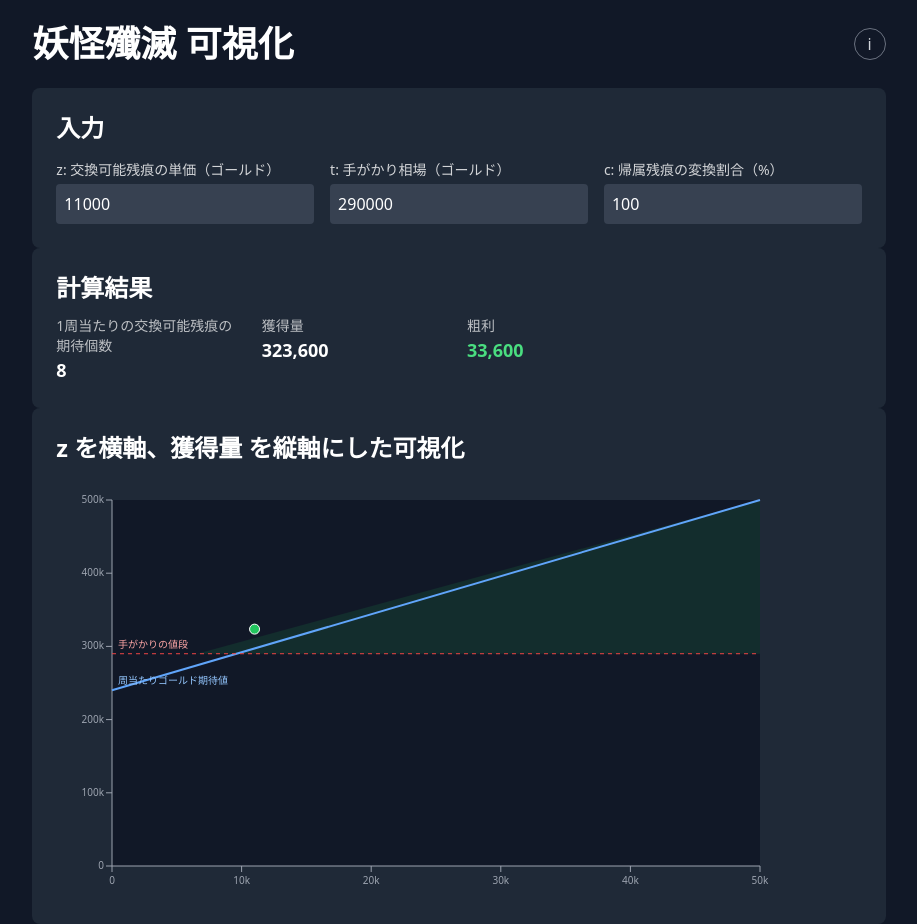
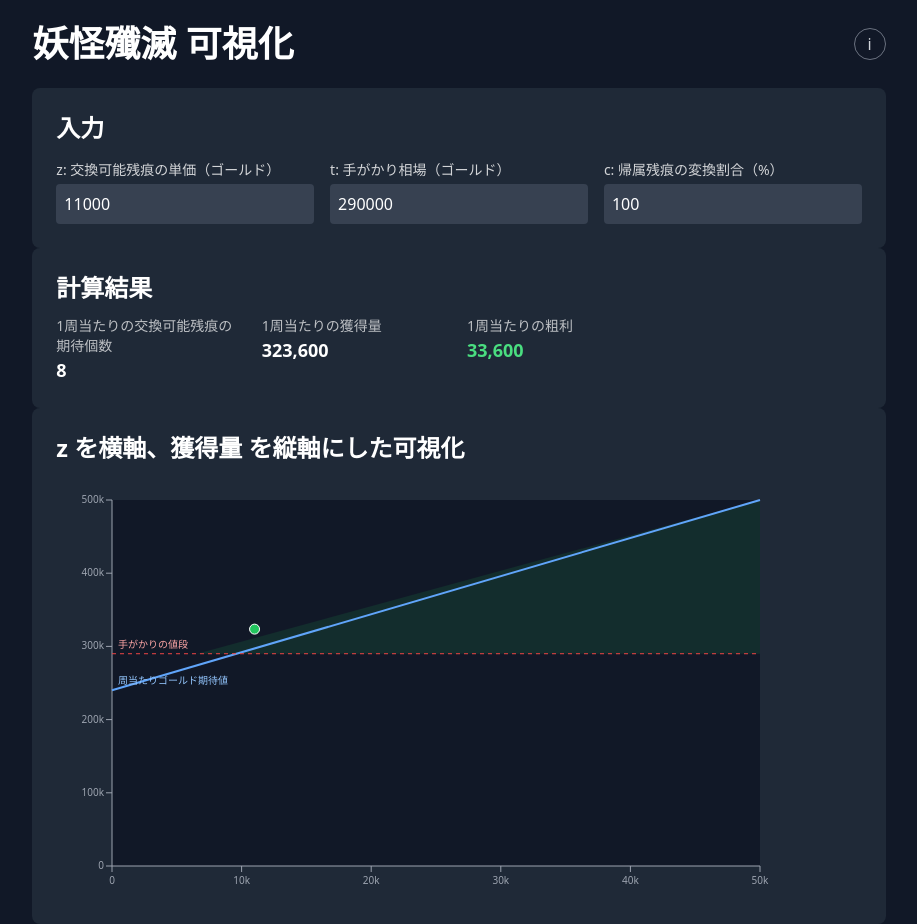
Before and after one commit to bellsanct/bellsanct-tools, a Vue app: page /Senmetsu in a window 1280 px wide. Shown: the whole page, without its empty margins (181-1098 px from the left). Built offline with nearby package versions, Linux system fonts and the light colour scheme.

Commit message:
little fix

```diff
--- a/src/pages/SenmetsuPage.vue
+++ b/src/pages/SenmetsuPage.vue
@@ -67,11 +67,11 @@
             <div class="font-semibold">{{ fmt(A) }}</div>
           </div>
           <div>
-            <div class="opacity-70 text-sm">獲得量</div>
+            <div class="opacity-70 text-sm">1周当たりの獲得量</div>
             <div class="font-semibold">{{ fmt(gain) }}</div>
           </div>
           <div>
-            <div class="opacity-70 text-sm">粗利</div>
+            <div class="opacity-70 text-sm">1周当たりの粗利</div>
             <div
               :class="
                 profit >= 0
```
